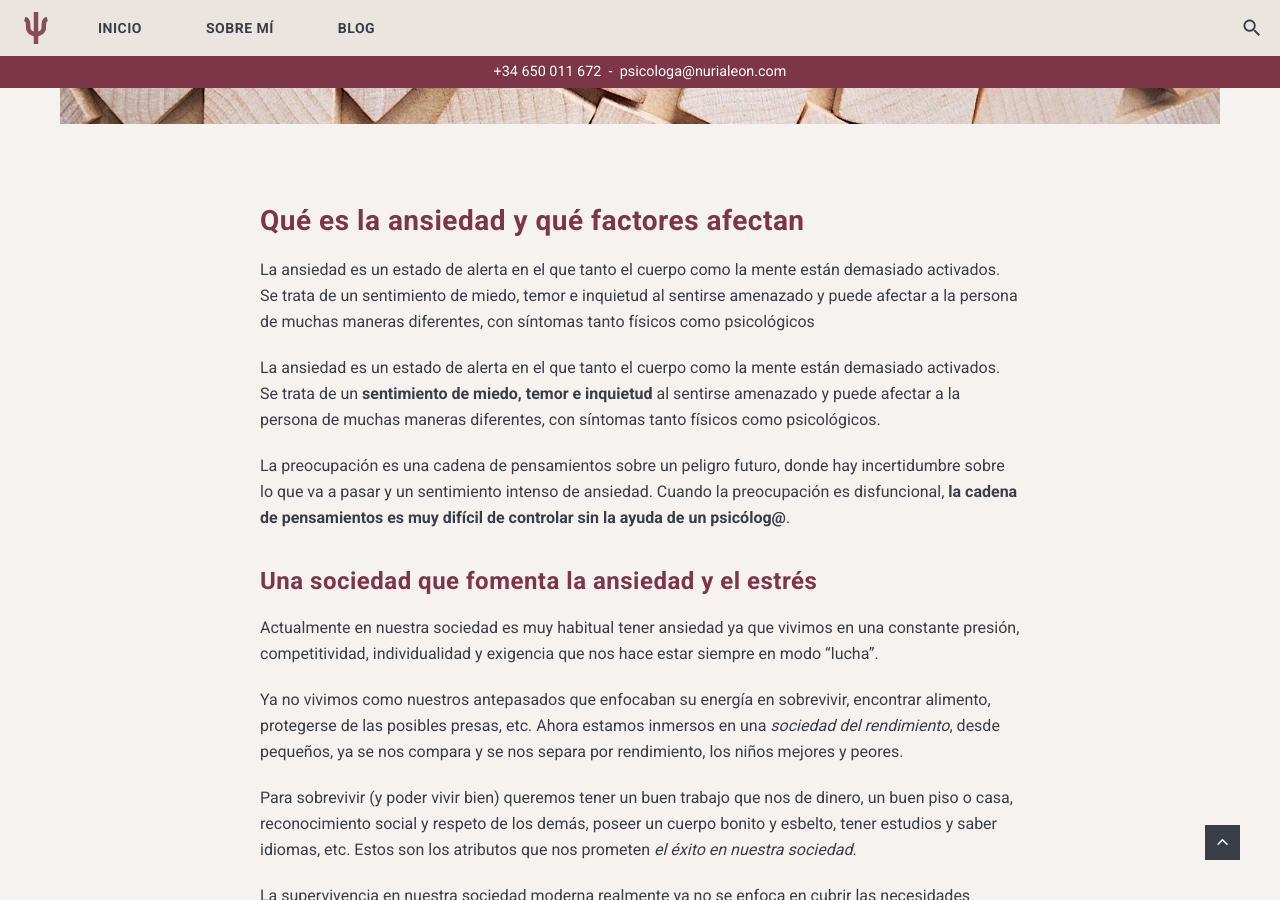
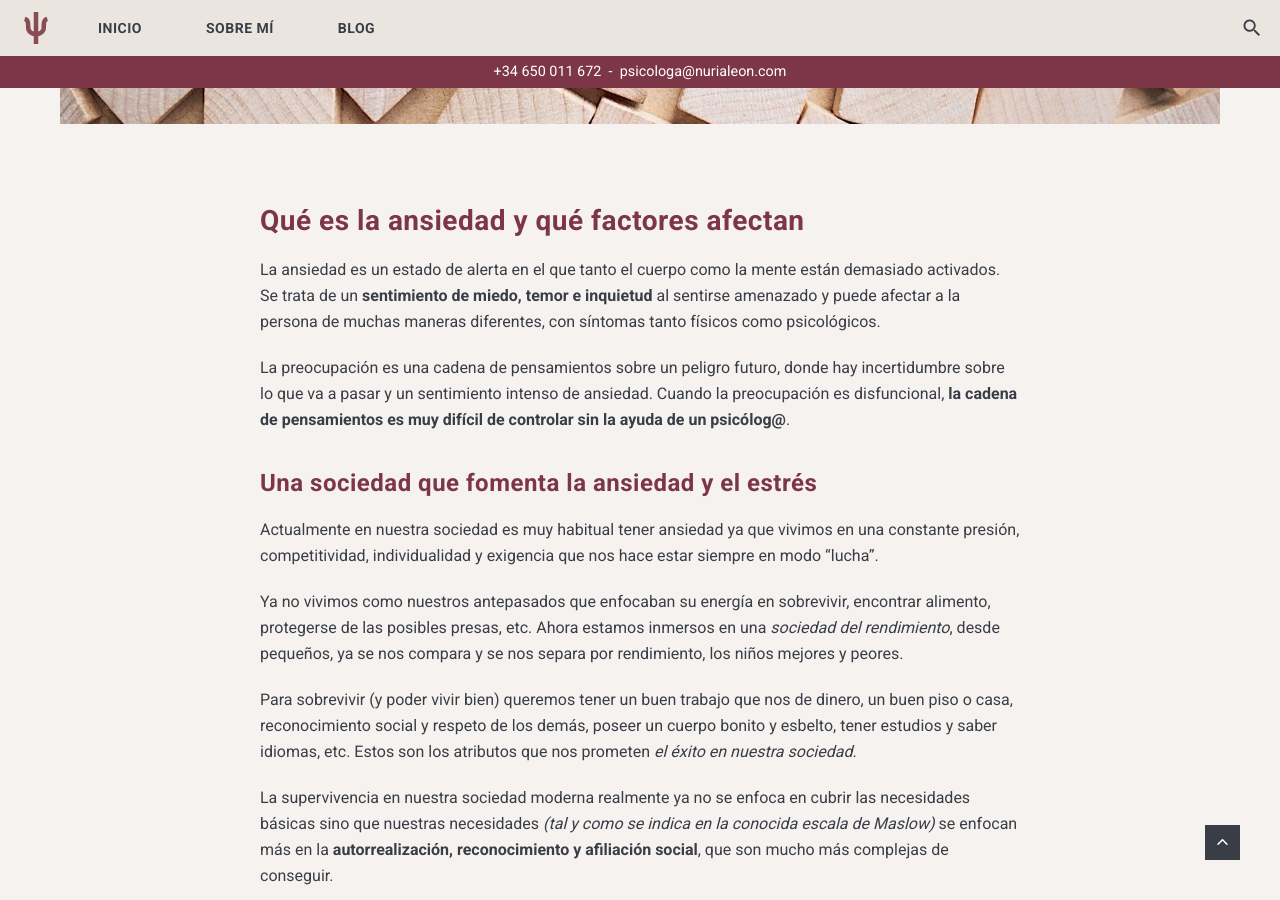
Before and after one commit to nurialeonsallent/nurialeon.com, a Jekyll site: the page built from _posts/2021-01-01-ansiedad-estres-factores-psicologia.markdown, in a window 1280 px wide and 900 px high, scrolled down 917 px. Built offline with Jekyll 4.4.1, drawn with Linux system fonts in a browser that asks for light colours; nearby versions of some CDN libraries.

Commit message:
borrart parrafgfo extrea

```diff
--- a/_posts/2021-01-01-ansiedad-estres-factores-psicologia.markdown
+++ b/_posts/2021-01-01-ansiedad-estres-factores-psicologia.markdown
@@ -10,11 +10,9 @@ image: ansiedad_imagen.jpg
 published: true
 ---
 
-La ansiedad es un estado de alerta en el que tanto el cuerpo como la mente están demasiado activados. Se trata de un sentimiento de miedo, temor e inquietud al sentirse amenazado y puede afectar a la persona de muchas maneras diferentes, con síntomas tanto físicos como psicológicos
+La ansiedad es un estado de alerta en el que tanto el cuerpo como la mente están demasiado activados. Se trata de un **sentimiento de miedo, temor e inquietud** al sentirse amenazado y puede afectar a la persona de muchas maneras diferentes, con síntomas tanto físicos como psicológicos.
 
 <!-- more -->
-
-La ansiedad es un estado de alerta en el que tanto el cuerpo como la mente están demasiado activados. Se trata de un **sentimiento de miedo, temor e inquietud** al sentirse amenazado y puede afectar a la persona de muchas maneras diferentes, con síntomas tanto físicos como psicológicos.
 
 La preocupación es una cadena de pensamientos sobre un peligro futuro, donde hay incertidumbre sobre lo que va a pasar y un sentimiento intenso de ansiedad. Cuando la preocupación es disfuncional, **la cadena de pensamientos es muy difícil de controlar sin la ayuda de un psicólog@**.
 
```
